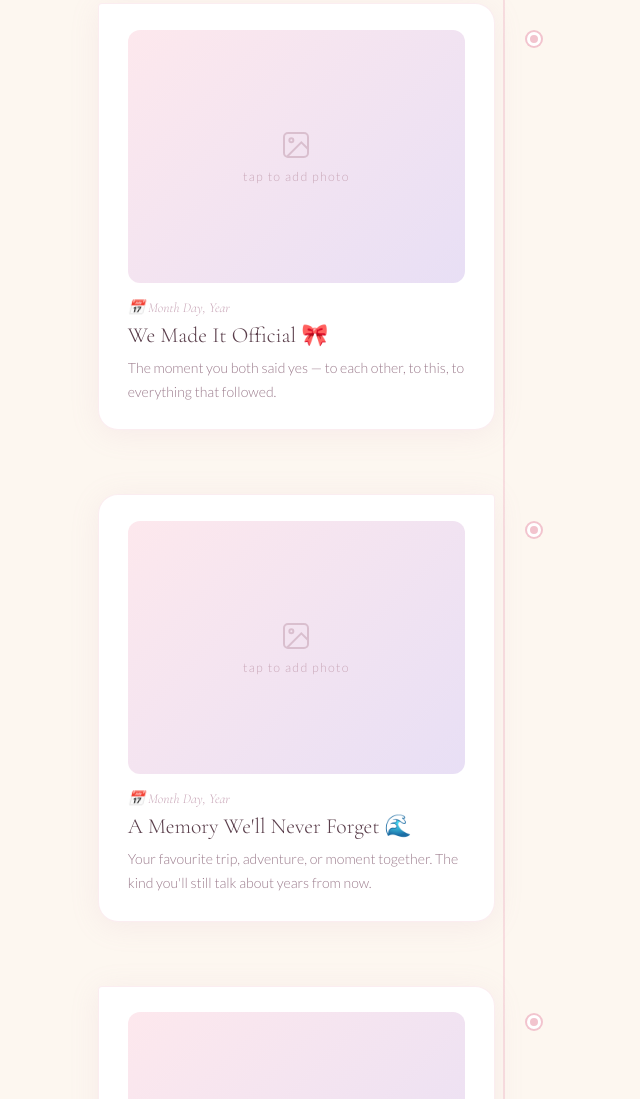
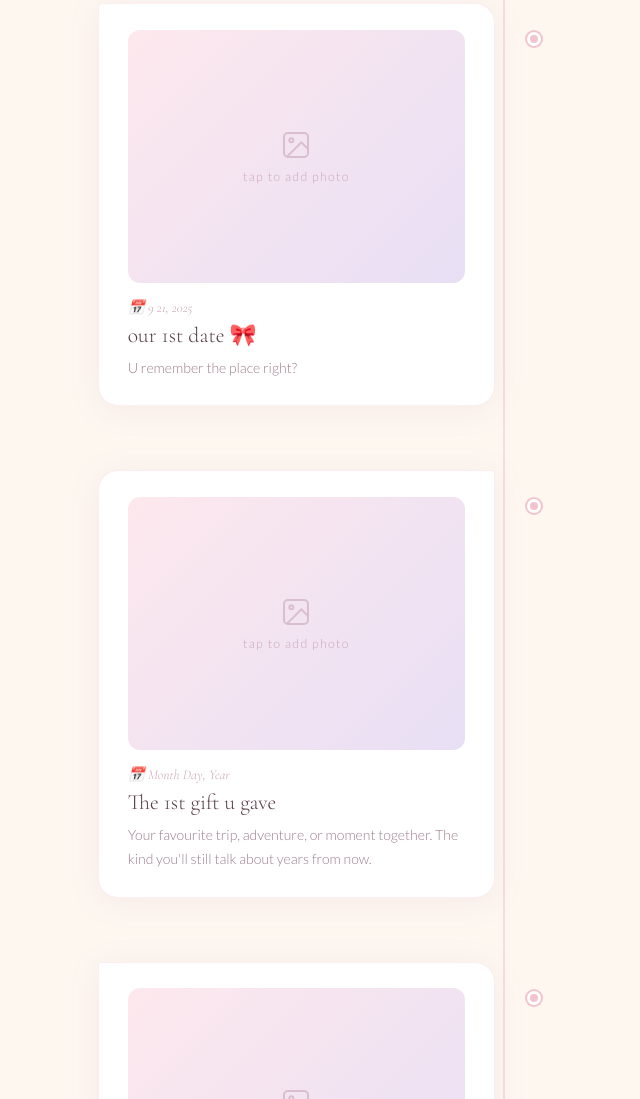
Before and after one commit to ramanyash64/anniversary, a plain HTML site: page index.html in a window 1280 px wide. Shown: the part 1960-3059 px from the top of the page, without its empty margins (136-776 px from the left). Drawn offline with nearby package versions, Linux system fonts and the light colour scheme.

Commit message:
Update event details and milestones in index.html

```diff
--- a/index.html
+++ b/index.html
@@ -198,9 +198,9 @@
           <input type="file" accept="image/*" onchange="loadPhoto(event,this.parentElement)">
           <div class="photo-placeholder"><svg viewBox="0 0 24 24" fill="none" stroke="currentColor" stroke-width="1.5"><rect x="3" y="3" width="18" height="18" rx="3"/><circle cx="8.5" cy="8.5" r="1.5"/><path d="M21 15l-5-5L5 21"/></svg><span>tap to add photo</span></div>
         </div>
-        <div class="tl-date">📅 Month Day, Year</div>
-        <div class="tl-milestone">We Made It Official 🎀</div>
-        <div class="tl-note">The moment you both said yes — to each other, to this, to everything that followed.</div>
+        <div class="tl-date">📅 9 21, 2025</div>
+        <div class="tl-milestone">our 1st date 🎀</div>
+        <div class="tl-note">U remember the place right?</div>
       </div>
       <div class="tl-dot"></div><div style="flex:1"></div>
     </div>
@@ -213,7 +213,7 @@
           <div class="photo-placeholder"><svg viewBox="0 0 24 24" fill="none" stroke="currentColor" stroke-width="1.5"><rect x="3" y="3" width="18" height="18" rx="3"/><circle cx="8.5" cy="8.5" r="1.5"/><path d="M21 15l-5-5L5 21"/></svg><span>tap to add photo</span></div>
         </div>
         <div class="tl-date">📅 Month Day, Year</div>
-        <div class="tl-milestone">A Memory We'll Never Forget 🌊</div>
+        <div class="tl-milestone">The 1st gift u gave</div>
         <div class="tl-note">Your favourite trip, adventure, or moment together. The kind you'll still talk about years from now.</div>
       </div>
     </div>
```
